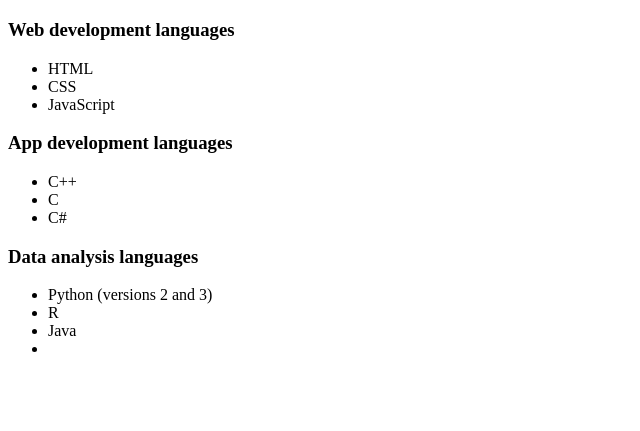
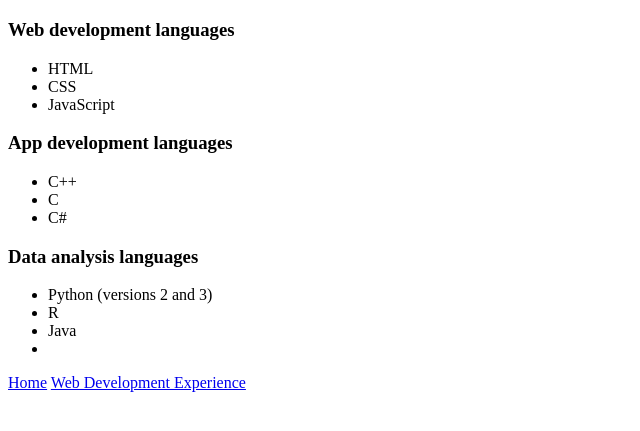
Before and after one commit to GregC-31/VS-Code-Demos, a plain HTML site: page portfolio_experience.html in a window 1280 px wide. Shown: the part 61-492 px from the top of the page, without its empty margins (0-640 px from the left). Drawn offline with Linux system fonts and the light colour scheme.

Commit message:
Add hyperlinks to portfolio_experience.html

```diff
--- a/portfolio_experience.html
+++ b/portfolio_experience.html
@@ -35,6 +35,9 @@
     <li></li>
 </ul>
 
+<a href="portfolio_homepage.html">Home</a>
+<a href="portfolio_experience.html">Web Development Experience</a>
+
 </body>
 
 </html>
```
